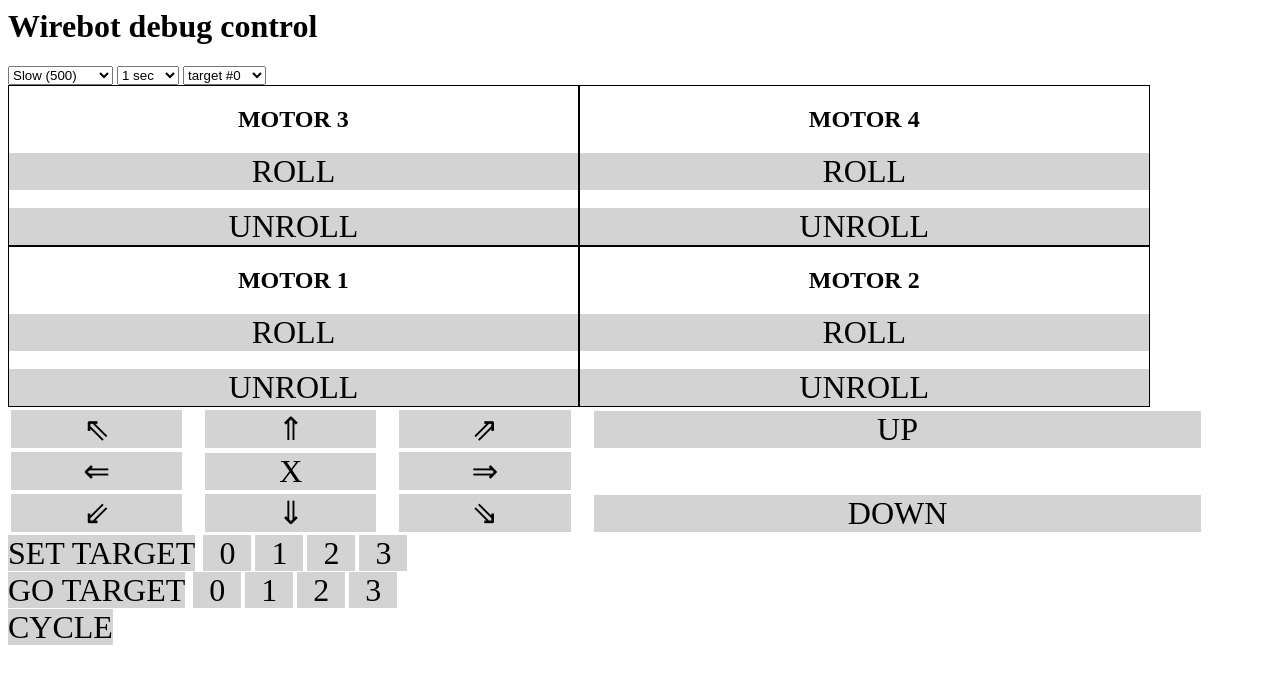
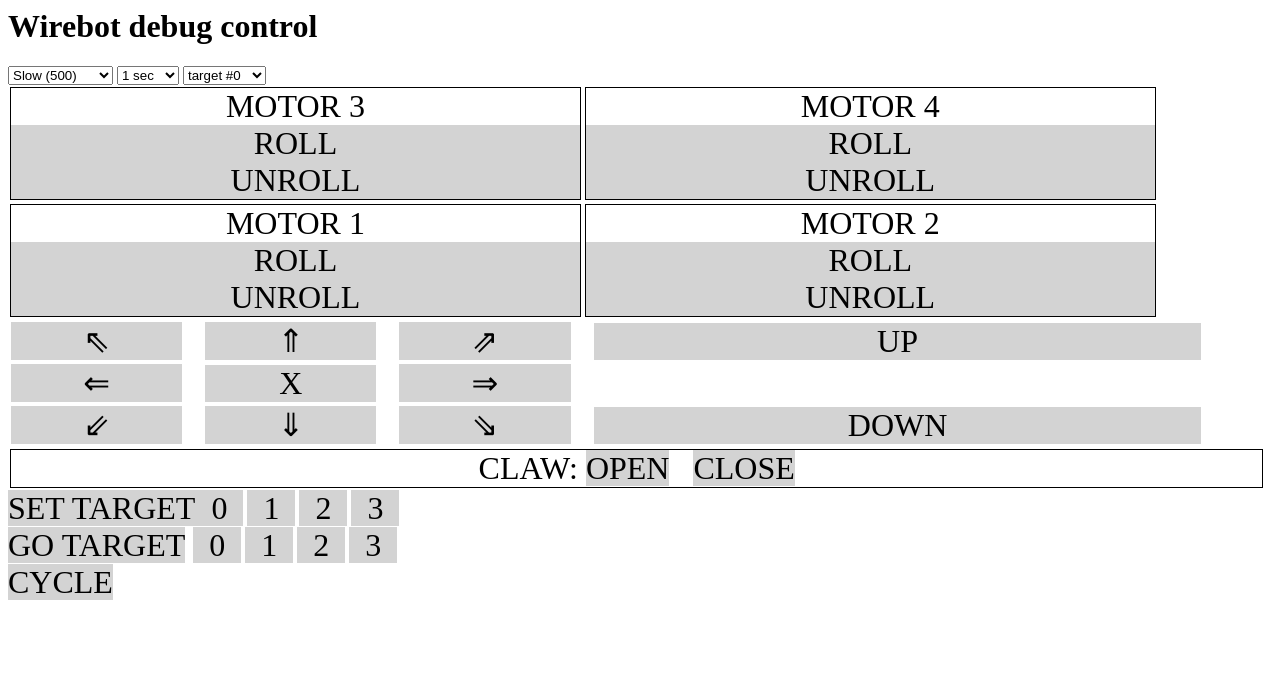
Before and after one commit to Fae-bot/fae-bot, a Flask app: template server/templates/index.html in a window 1280 px wide. Shown: the top 684 px of the page. Run offline with Flask 2, Linux system fonts and the light colour scheme; the template is opened without the code that fills it, so the values that code supplies are empty.

Commit message:
Added claw control to the interface

```diff
--- a/server/templates/index.html
+++ b/server/templates/index.html
@@ -13,7 +13,9 @@ function post(url) {
 </script>
 
 <style>
-div.motor-console {text-align:center; width:45%; position: relative; float:left; border-style:solid; border-width:1px;}
+div {font-size: 32px;}
+div.motor-console {text-align:center; width:45%; position: relative; float:left; border-style:solid; border-width:1px;margin:2px;}
+span.motor-console {text-align:center; width:99%; position: relative; float:left; border-style:solid; border-width:1px; margin:2px;}
 div.button {font-size: 32px; background-color: lightgray; }
 span.button {font-size: 32px; background-color: lightgray; }
 div.button-grid {text-align:center; width:90%; font-size: 32px; background-color: lightgray; }
@@ -41,9 +43,8 @@ div.button-grid {text-align:center; width:90%; font-size: 32px; background-color
 <div>
 	{% for i in (3,4,1,2) %}
 	<div class='motor-console'>
-		<h2>MOTOR {{i}} </h2>
+		MOTOR {{i}}
 		<div class='button' onClick='post("/motors/{{i}}/roll")'>ROLL</div>
-		&nbsp;
 		<div class='button' onClick='post("/motors/{{i}}/unroll")'>UNROLL</div>
 	</div>
 	{% endfor %}
@@ -69,6 +70,16 @@ div.button-grid {text-align:center; width:90%; font-size: 32px; background-color
 		<td><div onClick='post("direction/down")' class='button-grid'>DOWN</div></td>
 	</tr>
 </table>
+<div>
+	<span class='motor-console'>
+		CLAW:
+		<span class='button' onClick='post("http://192.168.11.100:5001/claw/10")'>OPEN</span>
+		&nbsp;
+		<span class='button' onClick='post("http://192.168.11.100:5001/claw/65")'>CLOSE</span>
+	</span>
+</div>
+<br/>
+
 <div class=''>
 		<span style="position: relative; float:left; ">
 			<span class='button' onClick='post("/set_target/"+document.getElementById("target_id").value)'>SET TARGET</div>&nbsp;
```
